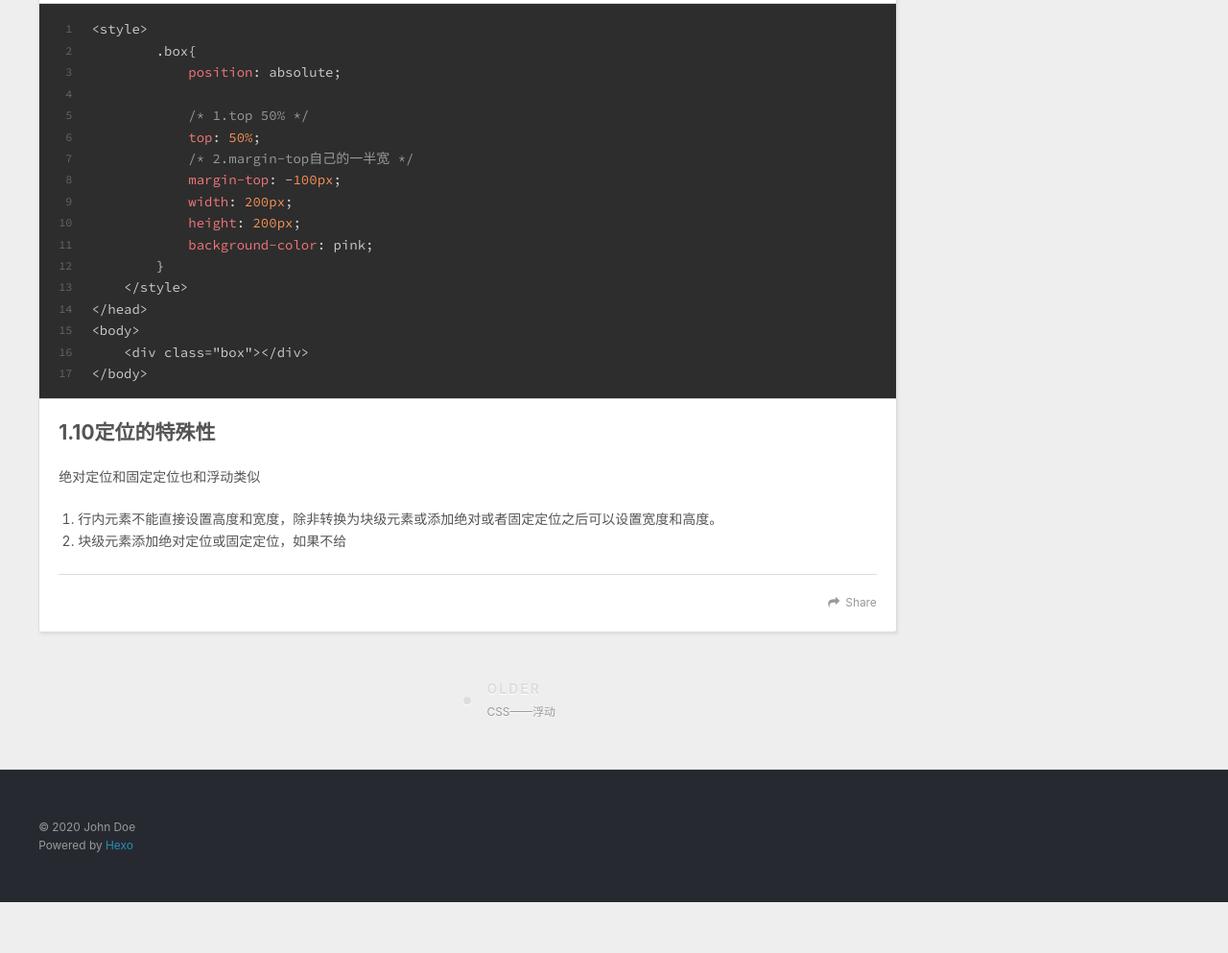
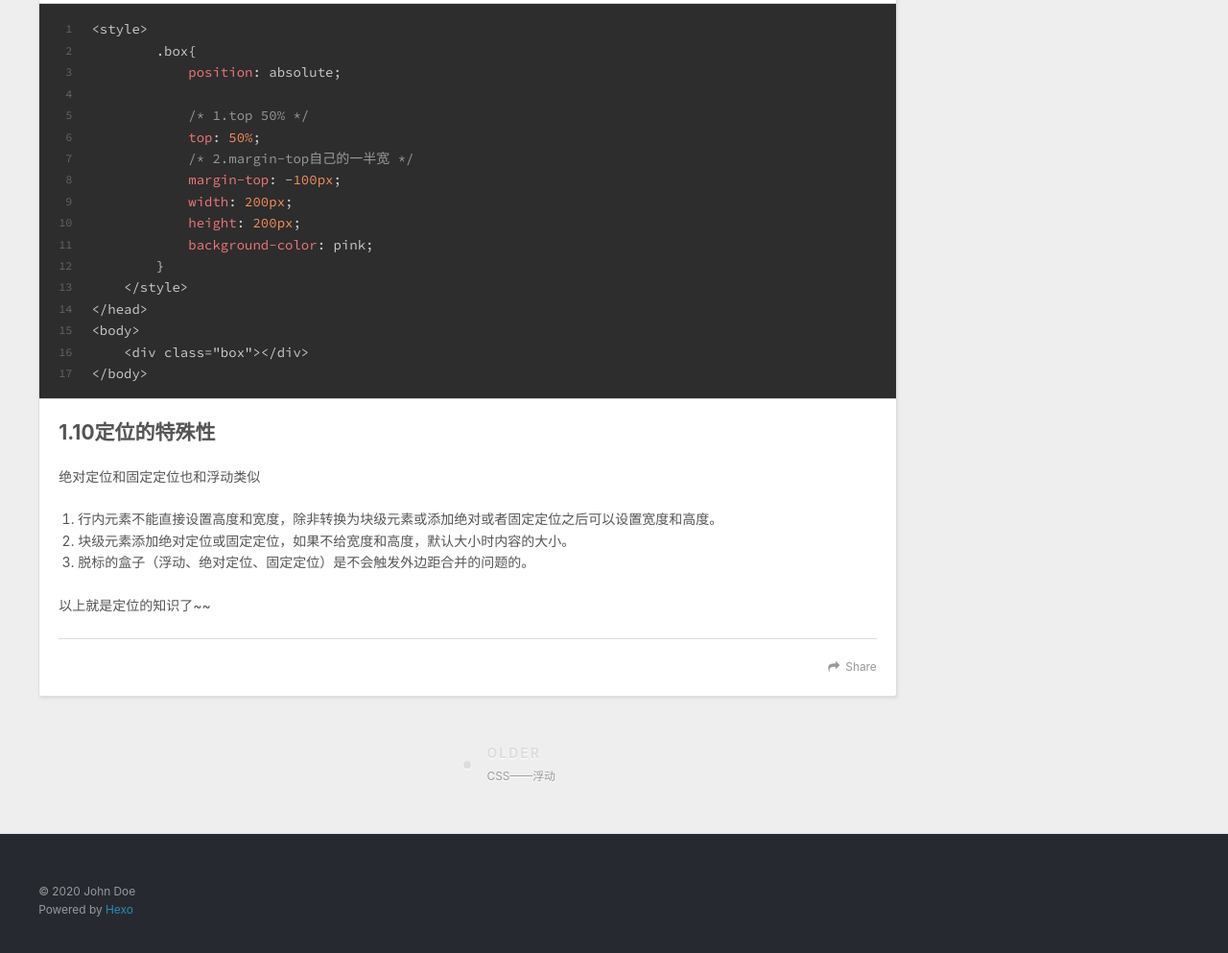
Before and after one commit to POEM0906/POEM0906.github.io, a plain HTML site: page 2020/12/23/CSS-定位/index.html in a window 1280 px wide. Shown: the part 7954-8947 px from the top of the page at 96% size. Before the commit the page ends 8894 px from the top, so only its background shows below. Drawn offline with nearby package versions, Linux system fonts and the light colour scheme.

Commit message:
Site updated: 2020-12-23 16:13:01

```diff
--- a/2020/12/23/CSS-定位/index.html
+++ b/2020/12/23/CSS-定位/index.html
@@ -16,7 +16,7 @@
 <meta property="og:locale" content="en_US">
 <meta property="og:image" content="https://img-blog.csdnimg.cn/20201220201729706.jpg?x-oss-process=image/watermark,type_ZmFuZ3poZW5naGVpdGk,shadow_10,text_aHR0cHM6Ly9ibG9nLmNzZG4ubmV0L1BPRU1fXw==,size_16,color_FFFFFF,t_70#pic_center">
 <meta property="article:published_time" content="2020-12-23T08:09:30.000Z">
-<meta property="article:modified_time" content="2020-12-23T08:10:18.226Z">
+<meta property="article:modified_time" content="2020-12-23T08:12:45.460Z">
 <meta property="article:author" content="John Doe">
 <meta name="twitter:card" content="summary">
 <meta name="twitter:image" content="https://img-blog.csdnimg.cn/20201220201729706.jpg?x-oss-process=image/watermark,type_ZmFuZ3poZW5naGVpdGk,shadow_10,text_aHR0cHM6Ly9ibG9nLmNzZG4ubmV0L1BPRU1fXw==,size_16,color_FFFFFF,t_70#pic_center">
@@ -176,8 +176,10 @@
 <h2 id="1-10定位的特殊性"><a href="#1-10定位的特殊性" class="headerlink" title="1.10定位的特殊性"></a>1.10定位的特殊性</h2><p>绝对定位和固定定位也和浮动类似</p>
 <ol>
 <li>行内元素不能直接设置高度和宽度，除非转换为块级元素或添加绝对或者固定定位之后可以设置宽度和高度。</li>
-<li>块级元素添加绝对定位或固定定位，如果不给</li>
+<li>块级元素添加绝对定位或固定定位，如果不给宽度和高度，默认大小时内容的大小。</li>
+<li>脱标的盒子（浮动、绝对定位、固定定位）是不会触发外边距合并的问题的。</li>
 </ol>
+<p>以上就是定位的知识了~~</p>
 
 
     </div>
```
Also changed, not shown: index.html (+3 -1 lines).
